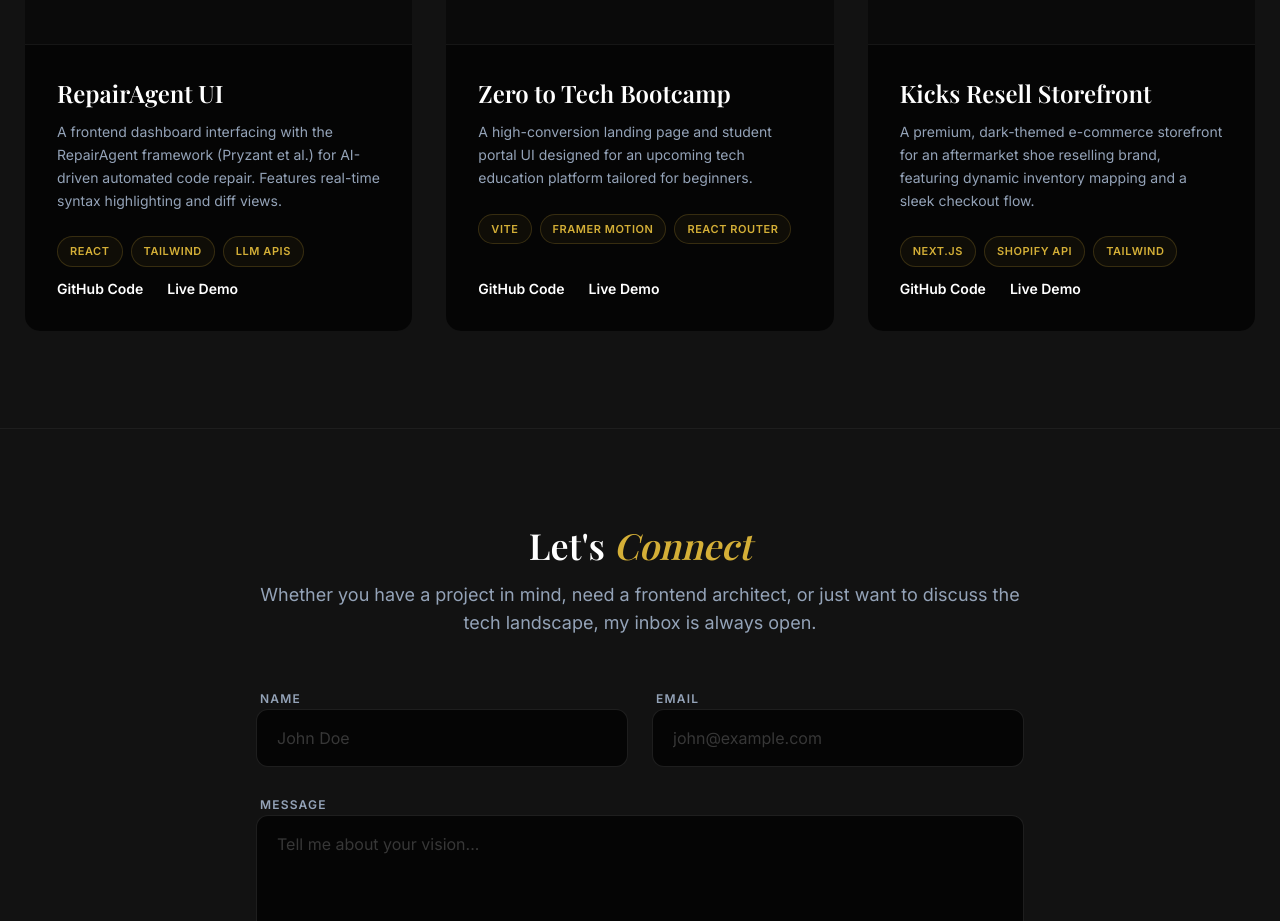
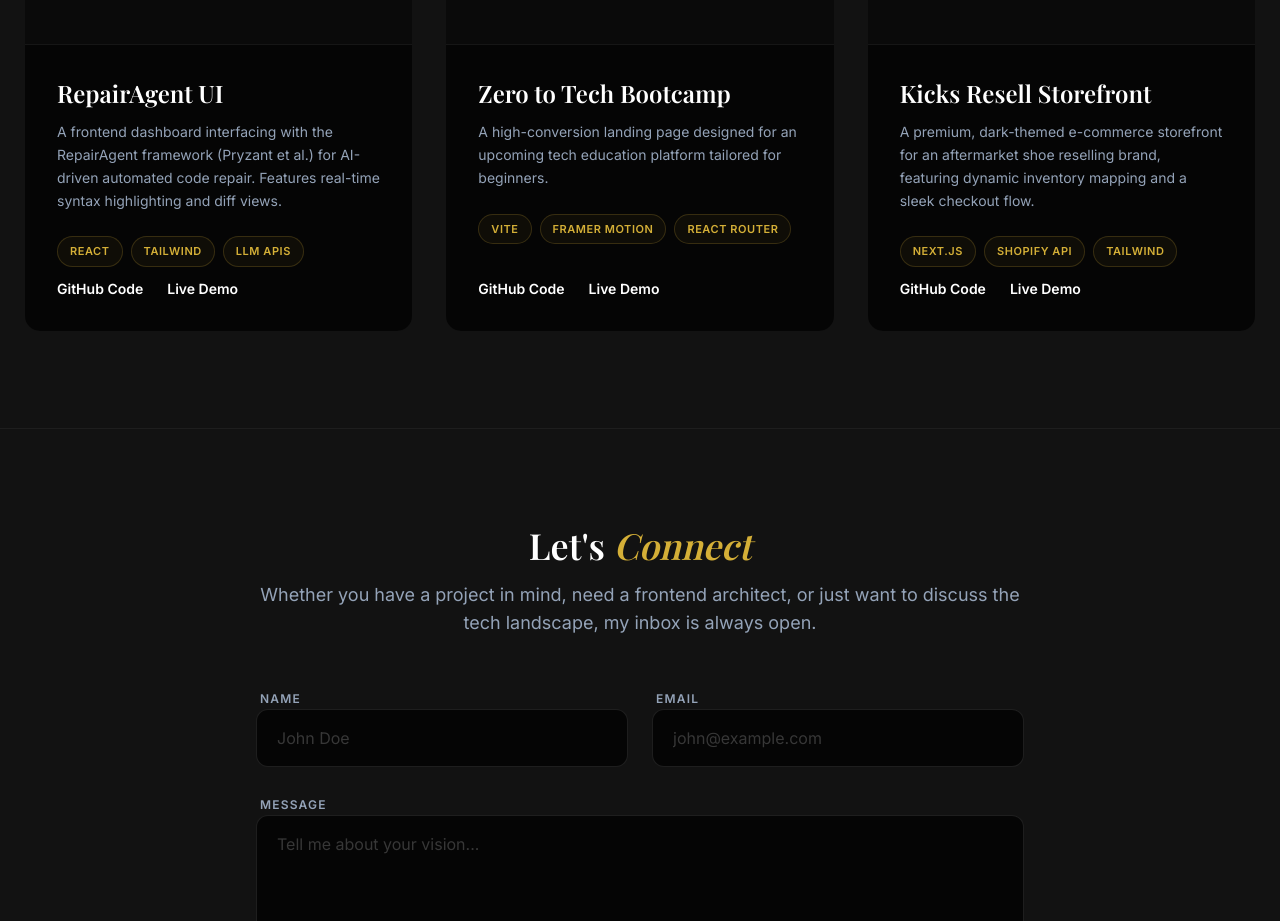
Before and after one commit to TestimonyBenson/portfolio, a React app: page / in a window 1280 px wide. Shown: the part 2720-3641 px from the top of the page. Built offline with nearby package versions, Linux system fonts and the light colour scheme; the HTML template or start-up script is replaced by a standard one; a web font is replaced by a local one.

Commit message:
Updated landing page content and styles

```diff
--- a/src/components/Projects.jsx
+++ b/src/components/Projects.jsx
@@ -12,10 +12,10 @@ const projectsData = [
   {
     id: 2,
     title: "Zero to Tech Bootcamp",
-    description: "A high-conversion landing page and student portal UI designed for an upcoming tech education platform tailored for beginners.",
+    description: "A high-conversion landing page designed for an upcoming tech education platform tailored for beginners.",
     tech: ["Vite", "Framer Motion", "React Router"],
-    github: "#",
-    live: "#"
+    github: "https://github.com/TestimonyBenson/Zero-to-Tech-Bootcamp", // <-- Paste your GitHub link here
+    live: "https://zero-to-tech-bootcamp-asb2.vercel.app/"             // <-- Paste your live Vercel/Netlify link here
   },
   {
     id: 3,
```
